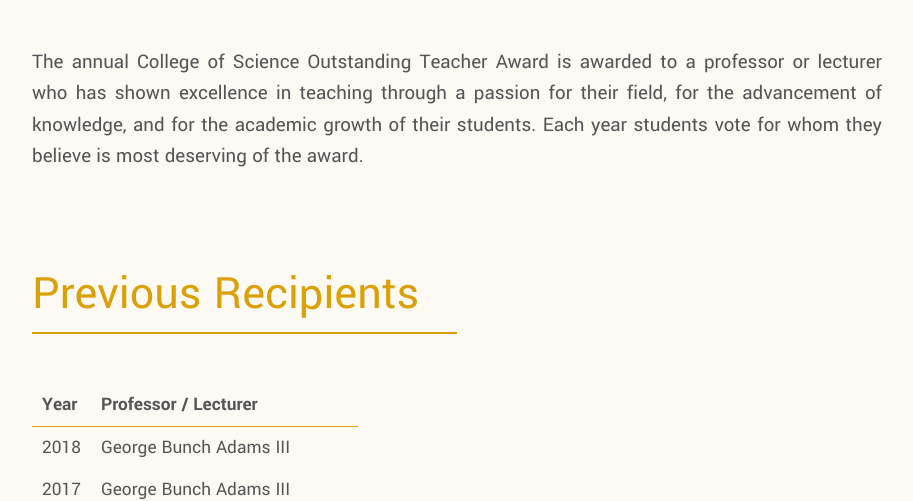
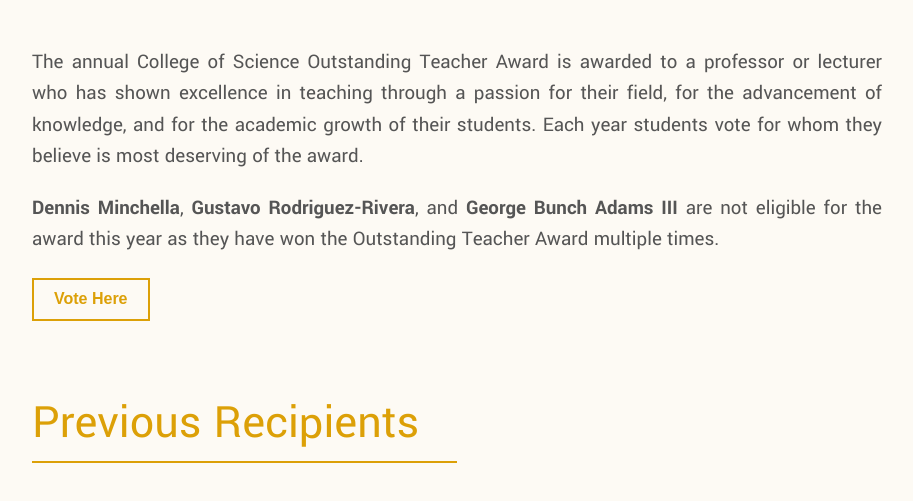
Before and after one commit to Purdue-Science-Student-Council/website, a PHP site: page /outstanding-teacher-award.html in a window 1280 px wide. Shown: the part 196-697 px from the top of the page, without its empty margins (183-1096 px from the left). Run offline with PHP 8.4, Linux system fonts and the light colour scheme.

Commit message:
Enabling Survey Monkey Link with description of people not allowed to win again

```diff
--- a/outstanding-teacher-award.html
+++ b/outstanding-teacher-award.html
@@ -91,6 +91,10 @@
                 Each year students vote for whom they believe is most deserving of the award.
             </p>
 
+            <p class="page-text">
+                <b>Dennis Minchella</b>, <b>Gustavo Rodriguez-Rivera</b>, and <b>George Bunch Adams III</b> are not eligible for the award this year as they have won the Outstanding Teacher Award multiple times.
+            </p>
+
             <!--
                 <p class="page-text">
                 <b>Dennis Minchella</b>, Professor of Biological Sciences, <b>Jeff Beckley</b>, Continuing Lecturer in Mathematics, and <b>Gustavo Rodriguez-Rivera</b>, Professor of Computer Sciences, are not eligible for the award this year as they have won the Outstanding Teacher Award multiple times.
@@ -105,9 +109,8 @@
             </div>
         -->
 
-        <!--
+
             <a href="https://www.surveymonkey.com/r/P8D8N7R"><button class="hack-button">Vote Here</button></a>
-        -->
 
         </div>
         <div class="page">
```
Also changed, not shown: styles/sass/_index.scss (line endings or trailing spaces).
